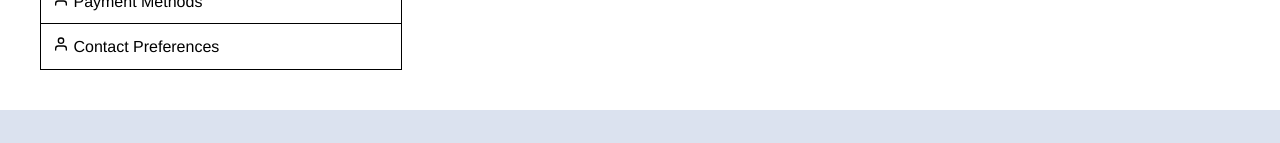
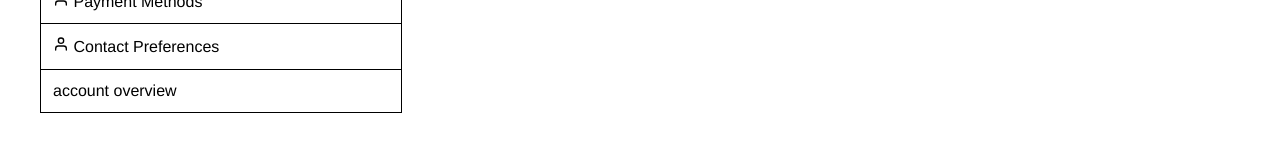
Before and after one commit to salmonsashimi/onlinestore, a Next.js app: page /user in a window 1280 px wide. Shown: the part 466-609 px from the top of the page. Built offline with nearby package versions, Linux system fonts and the light colour scheme; no server answers.

Commit message:
linked AccountOverview component into user page

```diff
--- a/src/pages/user.js
+++ b/src/pages/user.js
@@ -8,6 +8,8 @@ const UserPage = () => {
     const [currentPage, setCurrentPage] = useState('default')
 
     const links = ['Account Overview', 'My Orders', 'My Details', 'Payment Methods', 'Contact Preferences']
+
+    const item = { name: 'account overview', page: <AccountOverview /> }
     return (
         <div className='user container'>
             <h1 className='user__header'>YOUR ACCOUNT</h1>
@@ -16,7 +18,7 @@ const UserPage = () => {
                     <h3 className='user__menu-header'>Hi, <span>name</span></h3>
                     {links.map(link => <button className='user__category' onClick={() => setCurrentPage(link)}><FiUser /> {link} </button>)}
 
-
+                    <button className='user__category' onClick={() => setCurrentPage(item.page)}>{item.name} </button>
                 </div>
                 <div className='user__content'>
                     {currentPage}
```
